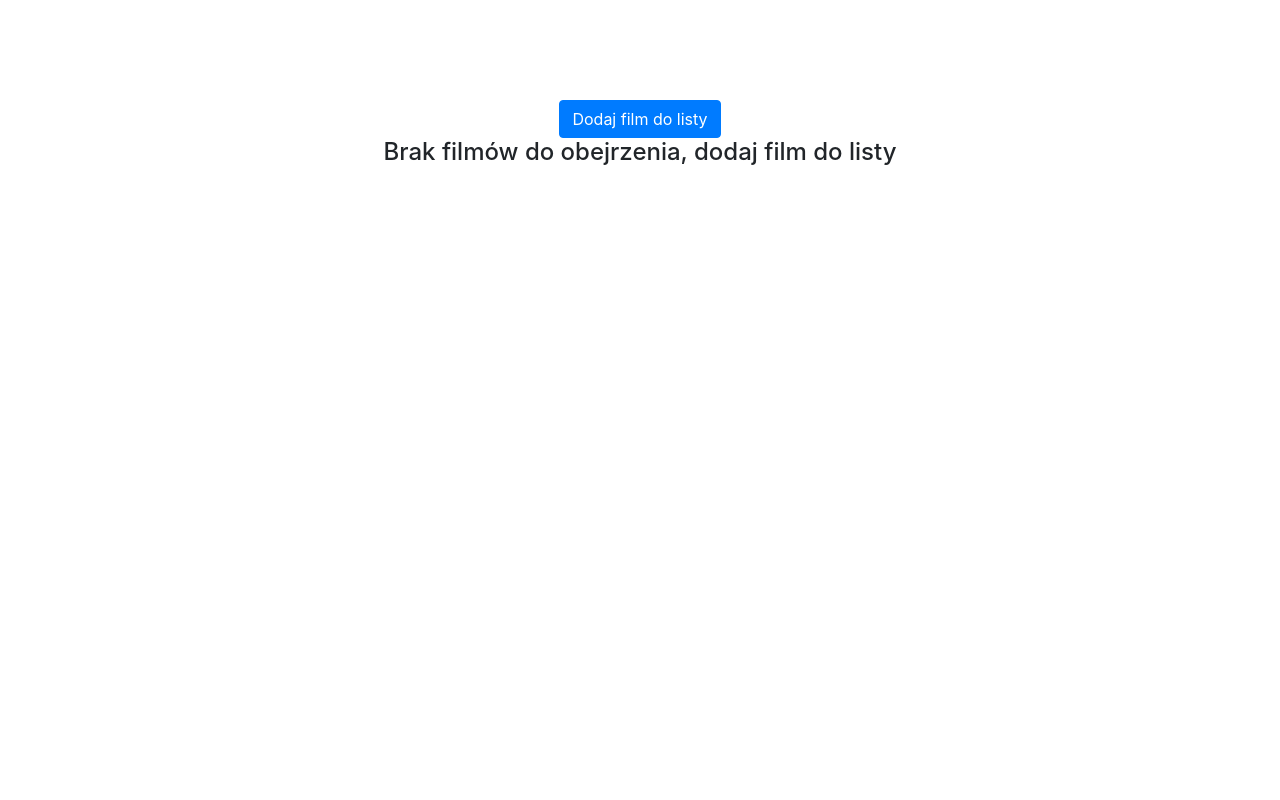
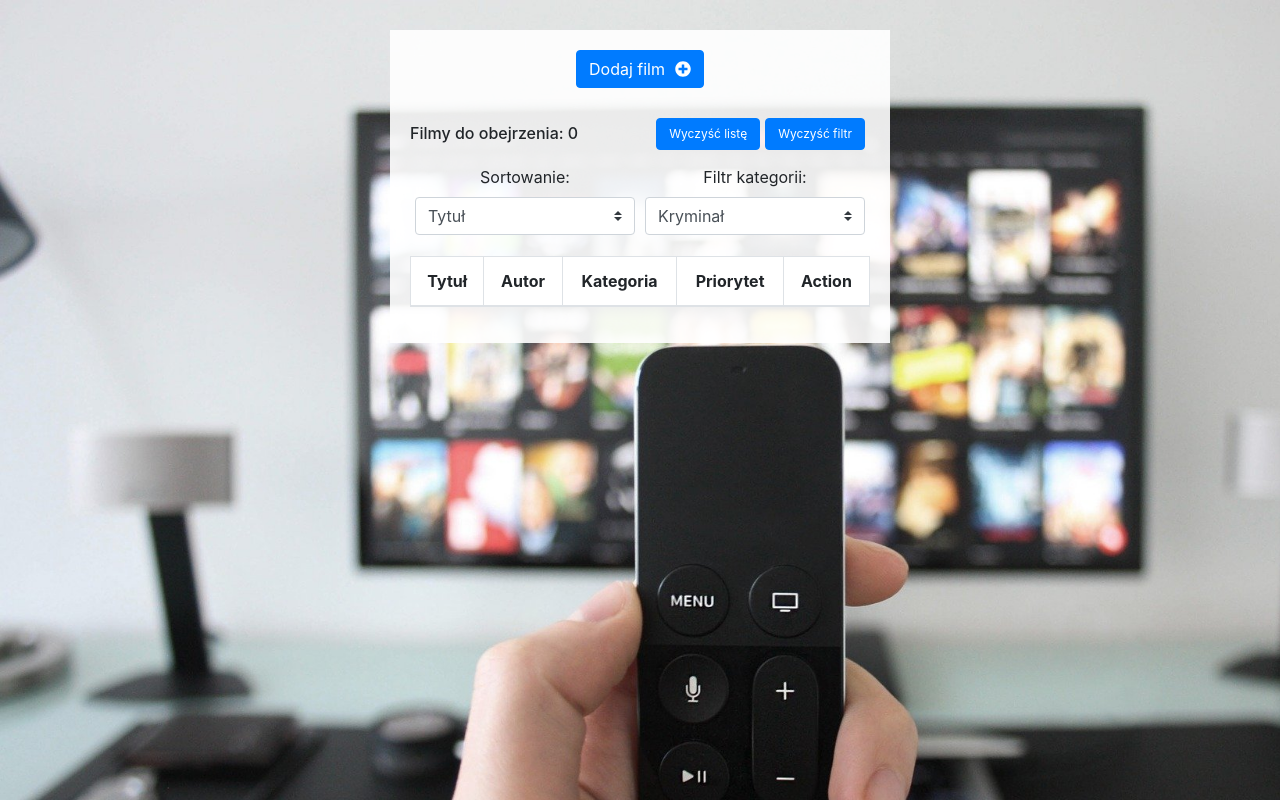
Before and after one commit to Pawel-dev5/app-todo, a React (Create React App) app: page / in a window 1280 px wide. Shown: the top 800 px of the page. Built offline with nearby package versions, Linux system fonts and the light colour scheme.

Commit message:
added sort and category filter function - value from select. Changed style

```diff
--- a/src/App.css
+++ b/src/App.css
@@ -2,6 +2,10 @@
 
 .App {
   text-align: center;
+  padding-top: 30px;
+  background-image: url("../src/assets/tv.jpg");
+  background-size: cover;
+  min-height: 1000px;
 }
 
 .App-logo {
@@ -42,19 +46,53 @@
   max-width: 500px;
   margin: auto;
   padding: 20px;
+  background-color: rgba(255,255,255,0.9);
 }
-.btn-add{
-  margin-top: 100px;
-}
-.btn-rmv, h6{
-  margin: 20px;
-}
+
+
 .header-container{
   display: flex;
+  flex-direction: column;
   align-items: center;
   justify-content: center;
+}
+.filter-container{
+  width: 100%;
+  display: flex;
+  flex-direction: row;
+  align-items: center;
+}
+.filter-container > form {
+  width: 50%;
+  padding: 5px;
+}
+.filter-container > p{
+  margin-bottom: 0;
+  padding: 10px;
 }
 .icon-delete{
   color: red;
   cursor: pointer;
 }
+.add-icon{
+  margin-left: 10px;
+}
+.clear-container{
+  display: flex;
+  justify-content: space-between;
+  align-items: center;
+  width: 100%;
+  margin: 30px 0 10px 0;
+}
+.clear-container > h6 {
+  margin-bottom: 0;
+}
+.clear-container > div > button {
+  font-size: 12px;
+  margin-right: 5px;
+}
+
+.table {
+  background-color: white;
+  overflow: scroll;
+}
--- a/src/App.js
+++ b/src/App.js
@@ -4,36 +4,50 @@ import { useState } from "react";
 import * as _ from "lodash";
 
 function App() {
+  // Default modal state
   const defaultShow = false
   const [show, setShow] = useState(defaultShow);
   const [sumData, setSumData] = useState([]);
+  const [sumDataCopy, setSumDataCopy] = useState([]);
   const [data, setData] = useState([]);
-  const [sort, setSort] = useState("")
+  const [sort, setSort] = useState("");
+  const [filtr, setFiltr] = useState("");
+  console.log(sumData)
+  console.log(sumDataCopy)
+  console.log(data)
 
+  // Modal show/close function
   const handleClose = () => setShow(false);
   const handleShow = () => setShow(true);
 
+  // Add value to Table
+  function add() {
+    let tab = [...sumData, data];
+    setShow(defaultShow);
+    return setSumData(tab);
+  }
+  // Get value form select to compare in sorted function
+  const setSortValue = (e) => {
+    setSort(e.target.value);
+  };
+  // Get value form select to compare in filtred function
+  const setFilterValue = (e) => {
+    setFiltr(e.target.value);
+  };
+  // Sort table by select
   function sorted() {
     const sorted = _.sortBy(sumData, sort)
     return setSumData(sorted)
   }
-
-  const setSortValue = (e) => {
-    setSort(e.target.value);
-  };
-  function a() {
-    let tab = [...sumData, data];
-    console.log(tab)
-    setShow(defaultShow);
-    return setSumData(tab);
-  }
-
+console.log(filtr)
   function filter(value) {
+    setSumDataCopy(sumData)
     const c = "Kryminał"
     setSumData(prevData => {
-      return prevData.filter((item) => value === item.category)
+      return prevData.filter((item) => filtr === item.category)
     })
   }
+  // Delete item from table
   function removeItem(id) {
     setSumData(prevData => {
       return prevData.filter((d, index) => {
@@ -41,10 +55,12 @@ function App() {
       })
     });
   }
-
+// Delete all by clear state
   function clearAll() {
     return setSumData([])
   }
+
+  // Handle modal form values
   const changeTitle = e => {
     const { value } = e.target;
     setData(prevState => ({
@@ -81,7 +97,7 @@ function App() {
         setSortValue={setSortValue}
         sumData={sumData}
         data={data}
-        a={a}
+        add={add}
         changeTitle={changeTitle}
         changeAutor={changeAutor}
         changeCat={changeCat}
@@ -91,6 +107,11 @@ function App() {
         show={show}
         removeItem={removeItem}
         clearAll={clearAll}
+        setSumData={setSumData}
+        sumDataCopy={sumDataCopy}
+        filter={filter}
+        setFilterValue={setFilterValue}
+        filtr={filtr}
       />
     </div>
   );
--- a/src/Components/AddForm.js
+++ b/src/Components/AddForm.js
@@ -1,4 +1,4 @@
-import Form from 'react-bootstrap/Form'
+import Form from 'react-bootstrap/Form';
 export default function AddForm(props) {
     const {
         changeTitle,
--- a/src/Components/FilmList.js
+++ b/src/Components/FilmList.js
@@ -2,8 +2,9 @@ import Table from 'react-bootstrap/Table';
 import ModalBox from "./Modal";
 import ToDoItem from './TodoItem';
 import Button from 'react-bootstrap/Button';
-import * as _ from "lodash";
-
+import Form from 'react-bootstrap/Form';
+import { FontAwesomeIcon } from '@fortawesome/react-fontawesome';
+import { faPlusCircle } from '@fortawesome/free-solid-svg-icons';
 export default function FilmList(props) {
     const {
         changeTitle,
@@ -11,7 +12,7 @@ export default function FilmList(props) {
         changeCat,
         changePri,
         sumData,
-        a,
+        add,
         clearAll,
         show,
         handleClose,
@@ -19,41 +20,42 @@ export default function FilmList(props) {
         removeItem,
         setSortValue,
         sort,
-        sorted
+        sorted,
+        sumDataCopy,
+        setSumData,
+        filter,
+        setFilterValue,
+        filtr
     } = props;
-
-    // const all = "Kryminał";
-    // const [filters, setFilters] = useState(all);
-
-    // const filterCategory = () => { setFilters("Dramat") }
-    // console.log(filters)
-
     const count = sumData.length
 
-    if (sumData.length !== 0) {
+    // if (sumData.length !== 0) {
 
-    } else return (
-        <>
-            <ModalBox
-                show={show}
-                handleShow={handleShow}
-                handleClose={handleClose} a={a}
-                clearAll={clearAll} sumData={sumData}
-                changeTitle={changeTitle}
-                changeAutor={changeAutor}
-                changeCat={changeCat}
-                changePri={changePri}
-            />
-            <h4>Brak filmów do obejrzenia, dodaj film do listy</h4>
-        </>
-    )
+    // } else return (
+    //     <>
+    //         <ModalBox
+    //             show={show}
+    //             handleShow={handleShow}
+    //             handleClose={handleClose}
+    //             add={add}
+    //             clearAll={clearAll}
+    //             sumData={sumData}
+    //             changeTitle={changeTitle}
+    //             changeAutor={changeAutor}
+    //             changeCat={changeCat}
+    //             changePri={changePri}
+    //         />
+    //         <h4>Brak filmów do obejrzenia, dodaj film do listy</h4>
+    //     </>
+    // )
     return (
         <>
             <ModalBox
                 show={show}
                 handleShow={handleShow}
                 handleClose={handleClose}
-                a={a} clearAll={clearAll}
+                add={add}
+                clearAll={clearAll}
                 sumData={sumData}
                 changeTitle={changeTitle}
                 changeAutor={changeAutor}
@@ -61,37 +63,74 @@ export default function FilmList(props) {
                 changePri={changePri}
             />
             <div className="container-list">
+                <div>
+
                     <div className="header-container">
+                        <Button variant="primary" onClick={handleShow} >
+                            Dodaj film
+                        <FontAwesomeIcon className="add-icon" icon={faPlusCircle} />
+                        </Button>
+                        <div className="clear-container">
                             <h6>Filmy do obejrzenia: {count}</h6>
-                    <Button onClick={clearAll} variant="primary" className="btn-rmv">Wyczyść</Button>
+                            <div>
+                                <Button onClick={clearAll} variant="primary" className="btn-rmv">Wyczyść listę</Button>
+                                <Button onClick={() => setSumData(sumDataCopy)}>Wyczyść filtr</Button>
+                            </div>
+                        </div>
+                        <div className="filter-container">
+                            {/* <p>Sortowanie:</p>
                         <select className="select" value={sort} onClick={sorted} onChange={setSortValue}>
                             <option value="title">Tytuł</option>
                             <option value="name">Autor</option>
                             <option value="category">Kategoria</option>
                             <option value="priority">Priorytet</option>
                         </select>
+                        <p>Filtr kategorii:</p>
+                        <select className="select" value={filtr} onClick={filter} onChange={setFilterValue}>
+                            <option value="Kryminał">Kryminał</option>
+                            <option value="Science-fiction">Science-fiction</option>
+                            <option value="Fantasy">Fantasy</option>
+                            <option value="Poezja">Poezja</option>
+                            <option value="Dramat">Dramat</option>
+                            <option value="Nauki ścisłe">Nauki ścisłe</option>
+                        </select> */}
+                            <Form>
+                                <Form.Group controlId="exampleForm.SelectCustom">
+                                    <Form.Label>Sortowanie:</Form.Label>
+                                    <Form.Control as="select" custom value={sort} onClick={sorted} onChange={setSortValue}>
+                                        <option value="title">Tytuł</option>
+                                        <option value="name">Autor</option>
+                                        <option value="category">Kategoria</option>
+                                        <option value="priority">Priorytet</option>
+                                    </Form.Control>
+                                </Form.Group>
+                            </Form>
+                            <Form>
+                                <Form.Group controlId="exampleForm.SelectCustom">
+                                    <Form.Label>Filtr kategorii:</Form.Label>
+                                    <Form.Control as="select" custom value={filtr} onClick={filter} onChange={setFilterValue}>
+                                        <option value="Kryminał">Kryminał</option>
+                                        <option value="Science-fiction">Science-fiction</option>
+                                        <option value="Fantasy">Fantasy</option>
+                                        <option value="Poezja">Poezja</option>
+                                        <option value="Dramat">Dramat</option>
+                                        <option value="Nauki ścisłe">Nauki ścisłe</option>
+                                    </Form.Control>
+                                </Form.Group>
+                            </Form>
+                        </div>
                     </div>
                     <Table striped bordered hover>
                         <thead>
                             <tr>
                                 <th>Tytuł</th>
                                 <th>Autor</th>
-                            <th >Kategoria</th>
+                                <th>Kategoria</th>
                                 <th>Priorytet</th>
                                 <th>Action</th>
                             </tr>
                         </thead>
                         <tbody>
-                        {/* {sumData.map((d, index) => (
-                            <ToDoItem
-                                key={index}
-                                id={index}
-                                d={d}
-                                onCheck={removeItem}
-                            />
-                        ))} */}
-
-                        {/* To działa */}
                             {sumData.map((d, index) => {
                                 return (
                                     <ToDoItem
@@ -102,25 +141,9 @@ export default function FilmList(props) {
                                     />
                                 )
                             })}
-
-                        {/* {sumData.map((d, index) => {
-                            // const cat = d.category
-                            console.log(d.category)
-                            return (
-                                <>
-                                    {d.category.filter(i => i.includes(filter)) (
-                                        <ToDoItem
-                                        key={index}
-                                        id={index}
-                                        d={d}
-                                        onCheck={removeItem}
-                                    />
-                                ) }
-                                </>
-                            )
-                        })} */}
                         </tbody>
                     </Table>
+                </div>
             </div>
         </>
     )
--- a/src/Components/Modal.js
+++ b/src/Components/Modal.js
@@ -11,28 +11,34 @@ export default function ModalBox(props) {
         ToDoAction,
         data,
         sumData,
-        a,
+        add,
         show,
         handleClose,
         handleShow
     } = props;
     return (
         <>
-            <Button variant="primary" className="btn-add" onClick={handleShow} >
-                Dodaj film do listy
-            </Button>
             <Modal show={show} onHide={handleClose} data={data}>
                 <Modal.Header closeButton>
                     <Modal.Title>Dodaj film</Modal.Title>
                 </Modal.Header>
                 <Modal.Body>
-                    <AddForm a={a} data={data} sumData={sumData} handleClose={handleClose} ToDoAction={ToDoAction} changeTitle={changeTitle} changeAutor={changeAutor} changeCat={changeCat} changePri={changePri} />
+                    <AddForm
+                        add={add}
+                        data={data}
+                        sumData={sumData}
+                        handleClose={handleClose}
+                        ToDoAction={ToDoAction}
+                        changeTitle={changeTitle}
+                        changeAutor={changeAutor}
+                        changeCat={changeCat}
+                        changePri={changePri} />
                 </Modal.Body>
                 <Modal.Footer>
                     <Button variant="secondary" onClick={handleClose}>
                         Zamknij
                     </Button>
-                    <Button variant="primary" onClick={a} >
+                    <Button variant="primary" onClick={add} >
                         Dodaj
                     </Button>
                 </Modal.Footer>
--- a/src/Components/TodoItem.js
+++ b/src/Components/TodoItem.js
@@ -1,6 +1,6 @@
 import React from "react";
-import { FontAwesomeIcon } from '@fortawesome/react-fontawesome'
-import { faTrash } from '@fortawesome/free-solid-svg-icons'
+import { FontAwesomeIcon } from '@fortawesome/react-fontawesome';
+import { faTrash } from '@fortawesome/free-solid-svg-icons';
 
 export default function ToDoItem(props) {
     const {
```
Also changed, not shown: src/assets/tv.jpg (added), 1 other file (tests, documents, lock files or other folders). Lines whose indentation alone changed are shown as unchanged.
